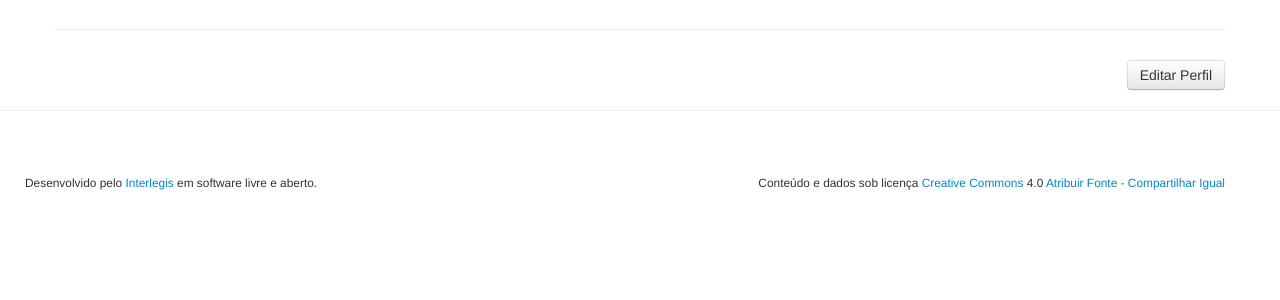
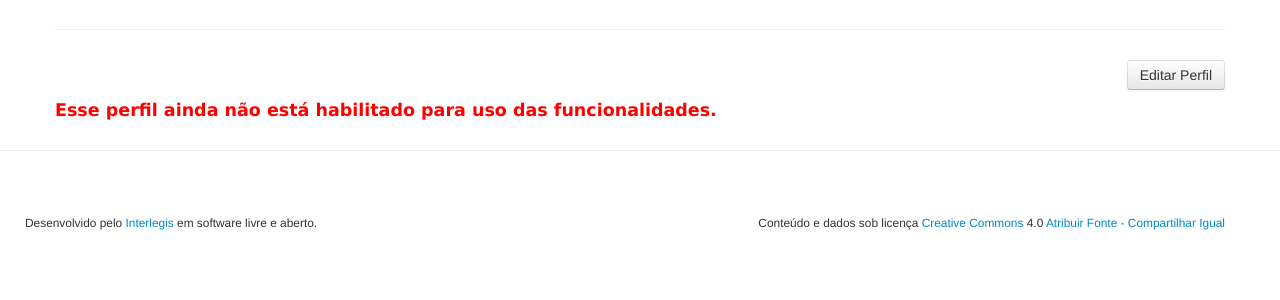
Before and after one commit to felipecoliveira/atendimento, a Django app: template templates/usuarios/usuario_detail.html in a window 1280 px wide. Shown: the part 150-450 px from the top of the page. Run offline with Django 3.2, Linux system fonts and the light colour scheme; the template is opened without the code that fills it, so the values that code supplies are empty; some libraries are stand-ins or nearby versions.

Commit message:
Adiciona mensagem de perfil

```diff
--- a/templates/crud/detail.html
+++ b/templates/crud/detail.html
@@ -10,7 +10,7 @@
     </div>
     {% endblock actions %}
   </div>
-
+  {% block msg %} {% endblock msg%}
   {% block detail_content %}
     {% for fieldset in view.layout_display %}
       <h2 class="legend">{{ fieldset.legend }}</h2>
--- a/templates/usuarios/usuario_detail.html
+++ b/templates/usuarios/usuario_detail.html
@@ -6,3 +6,11 @@
     <a href="{{ view.update_url }}" class="btn btn-default">{% trans 'Editar Perfil' %}</a>
   </div>
 {% endblock actions %}
+
+{% block msg %}
+  {% if not usuario.habilitado %}
+    <h4><font face="verdana" color="red"><p>Esse perfil ainda <strong>não está habilitado</strong> para uso das funcionalidades.</p></font></h4>
+  {% else %}
+    <h4><font face="verdana" color="green"><p>Esse perfil já <strong>está habilitado</strong> para uso das funcionalidades.</p></font></h4>
+  {% endif %}
+{% endblock msg %}
--- a/usuarios/layouts.yaml
+++ b/usuarios/layouts.yaml
@@ -19,6 +19,5 @@ Usuario:
   - email email_confirm
 
 UsuarioDetail:
-  Usuario:
-  - nome_completo
-  - username email
+  Perfil:
+  - nome_completo email
--- a/usuarios/models.py
+++ b/usuarios/models.py
@@ -72,4 +72,4 @@ class Usuario(models.Model):
         verbose_name_plural = _('Usuários')
 
     def __str__(self):
-        return '%s - Habilitado: %s' % (self.nome_completo, self.habilitado)
+        return 'Nome de Usuário: %s' % self.username
```
